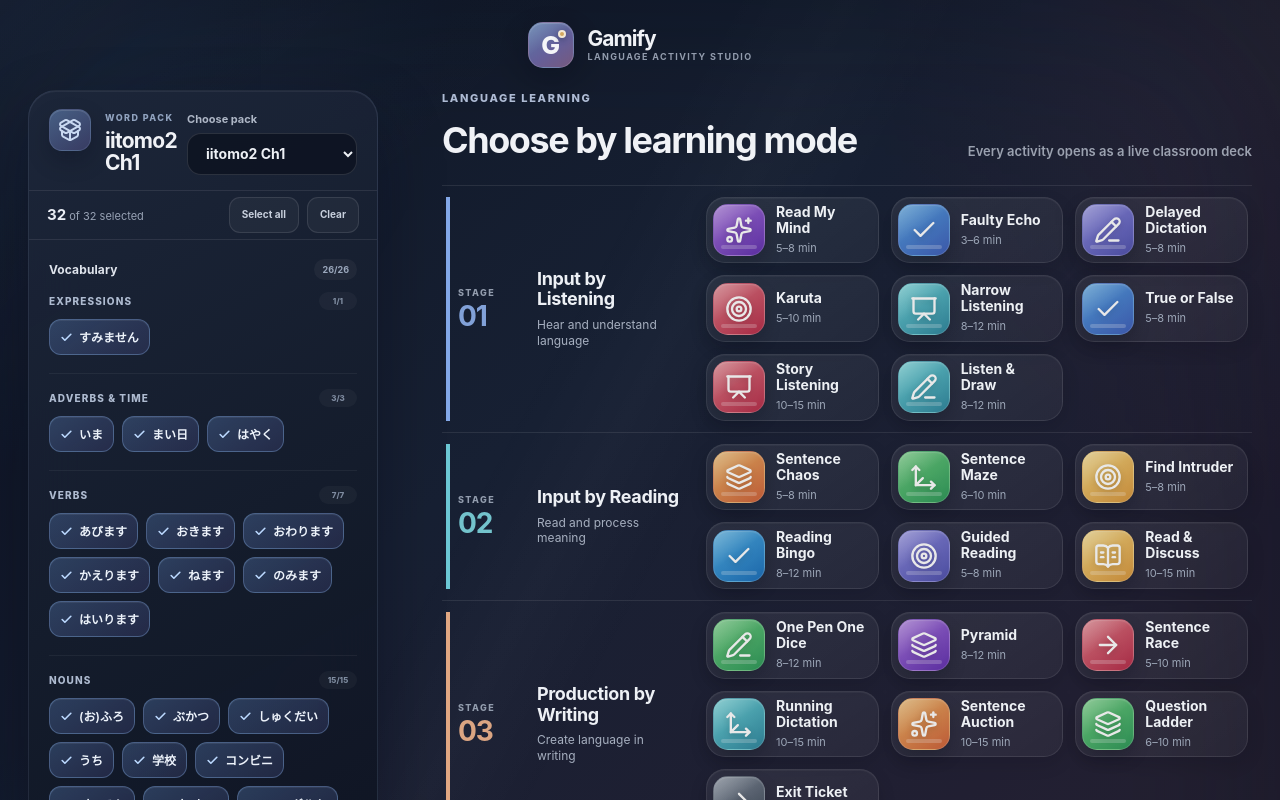
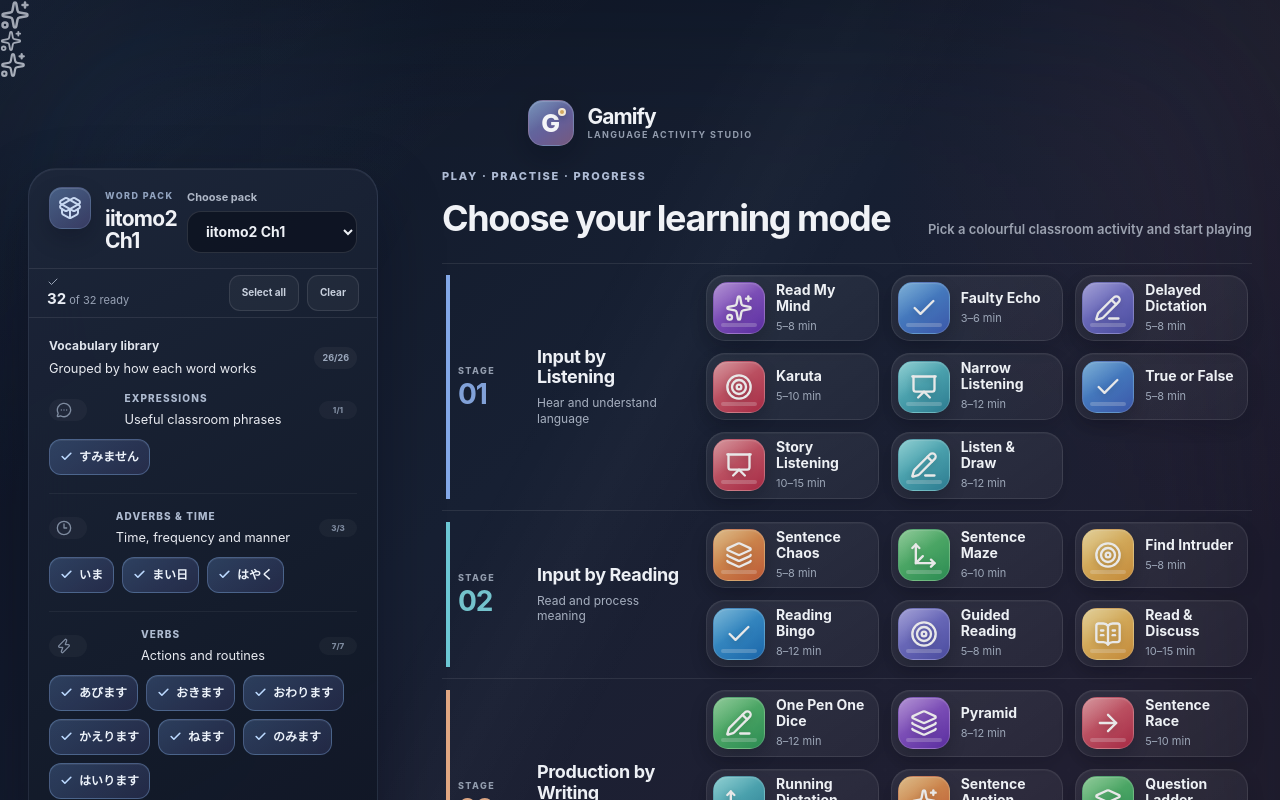
Before and after one commit to japaneseboost/gamify, a Next.js app: page /gamify/ in a window 1280 px wide. Shown: the top 800 px of the page. Built offline with nearby package versions, Linux system fonts and the light colour scheme.

Commit message:
Add cheerful pastel UI structure and word group visuals

```diff
--- a/app/page.tsx
+++ b/app/page.tsx
@@ -4,6 +4,7 @@ import {
   ArrowRight, BookOpenText, Check,
   Layers3, MessageCircleMore, Move3D, Play, Presentation,
   Sparkles, UsersRound, WandSparkles, X, PencilLine, Target, PackageOpen,
+  Clock3, Palette, Puzzle, Shapes, Zap,
 } from "lucide-react";
 import { useEffect, useState } from "react";
 import { generateActivity, type GeneratedActivity } from "./generator";
@@ -25,6 +26,14 @@ const lessonStages:{id:StageId;number:string;name:string;purpose:string;tone:str
   {id:"writing",number:"03",name:"Production by Writing",purpose:"Create language in writing",tone:"orange"},
   {id:"speaking",number:"04",name:"Production by Speaking",purpose:"Use language aloud",tone:"rose"},
 ];
+
+const vocabularyGroupVisuals:Record<string,{icon:typeof Shapes;tone:string;description:string}> = {
+  nouns:{icon:Shapes,tone:"sky",description:"People, places and things"},
+  verbs:{icon:Zap,tone:"mint",description:"Actions and routines"},
+  adjectives:{icon:Palette,tone:"peach",description:"Describing words"},
+  expressions:{icon:MessageCircleMore,tone:"pink",description:"Useful classroom phrases"},
+  "adverbs-time":{icon:Clock3,tone:"lavender",description:"Time, frequency and manner"},
+};
 
 const activities:Activity[] = [
   { id:"read-my-mind", title:"Read My Mind", shortTitle:"Read My Mind", description:"Sensei secretly chooses one answer. Students predict, listen to clues, change their minds, then see the reveal.", category:"Input by Listening", time:"5–8 min", icon:Sparkles, tone:"purple", stage:"listening" },
@@ -140,6 +149,10 @@ export default function Home(){
 
   return <main className="ipad-page">
     <a className="skip-link" href="#activity-apps">Skip to activities</a>
+    <div className="pastel-decor" aria-hidden="true">
+      <span className="pastel-blob blob-sky"/><span className="pastel-blob blob-mint"/><span className="pastel-blob blob-peach"/><span className="pastel-blob blob-lavender"/>
+      <Sparkles className="sparkle sparkle-one" size={30}/><Sparkles className="sparkle sparkle-two" size={22}/><Sparkles className="sparkle sparkle-three" size={26}/>
+    </div>
     <header className="ipad-status brand-status">
       <div className="brand-lockup" aria-label="Gamify — Language Activity Studio">
         <span className="brand-mark" aria-hidden="true"><span>G</span><i/></span>
@@ -153,39 +166,41 @@ export default function Home(){
           <header className="word-pack-header">
             <div className="word-pack-title">
               <span className="word-pack-icon" aria-hidden="true"><PackageOpen size={24}/></span>
-              <div><small>WORD PACK</small><h2>{activePack.name}</h2><p>Select the language used in every game mode.</p></div>
+              <div><small>WORD PACK</small><h2>{activePack.name}</h2><p>Build the language set for today&apos;s games.</p></div>
             </div>
             <label className="pack-picker"><span>Choose pack</span><select className="pack-select" value={packId} onChange={(event)=>choosePack(event.target.value)}>{wordPacks.map((pack)=><option key={pack.id} value={pack.id}>{pack.name}</option>)}</select></label>
           </header>
 
           <div className="pack-toolbar">
-            <span><strong>{selectedCount}</strong> of {totalPackItems} selected</span>
+            <span className="selection-summary"><i aria-hidden="true"><Check size={12}/></i><strong>{selectedCount}</strong> of {totalPackItems} ready</span>
             <div><button type="button" onClick={selectAllItems}>Select all</button><button type="button" onClick={clearItems}>Clear</button></div>
           </div>
 
           <div className="pack-groups">
-            <section className="pack-group" aria-labelledby="pack-vocabulary-title">
-              <header><h3 id="pack-vocabulary-title">Vocabulary</h3><span>{selectedVocabulary.length}/{activePack.vocabulary.length}</span></header>
+            <section className="pack-group vocabulary-library" aria-labelledby="pack-vocabulary-title">
+              <header className="pack-section-heading"><div><h3 id="pack-vocabulary-title">Vocabulary library</h3><small>Grouped by how each word works</small></div><span>{selectedVocabulary.length}/{activePack.vocabulary.length}</span></header>
               <div className="pos-vocabulary-groups">
                 {activePack.vocabularyGroups.map((group)=>{
                   const selectedInGroup=group.items.filter((item)=>selectedVocabulary.includes(item)).length;
-                  return <section className="pos-group" key={group.id} aria-labelledby={`pos-${activePack.id}-${group.id}`}>
-                    <header><h4 id={`pos-${activePack.id}-${group.id}`}>{group.label}</h4><span>{selectedInGroup}/{group.items.length}</span></header>
+                  const visual=vocabularyGroupVisuals[group.id]??vocabularyGroupVisuals.nouns;
+                  const GroupIcon=visual.icon;
+                  return <section className={`pos-group pos-${visual.tone}`} key={group.id} aria-labelledby={`pos-${activePack.id}-${group.id}`}>
+                    <header><span className="pos-icon" aria-hidden="true"><GroupIcon size={16}/></span><div><h4 id={`pos-${activePack.id}-${group.id}`}>{group.label}</h4><small>{visual.description}</small></div><span className="pos-count">{selectedInGroup}/{group.items.length}</span></header>
                     <div className="language-chip-grid">{group.items.map((item)=>{const isSelected=selectedVocabulary.includes(item);return <button type="button" className={`language-chip ${isSelected?"selected":""}`} aria-pressed={isSelected} key={item} onClick={()=>toggleLanguageItem("vocabulary",item)}>{isSelected&&<Check size={13} aria-hidden="true"/>}<span>{item}</span></button>;})}</div>
                   </section>;
                 })}
               </div>
             </section>
-            <section className="pack-group" aria-labelledby="pack-patterns-title">
-              <header><h3 id="pack-patterns-title">Target patterns</h3><span>{selectedPatterns.length}/{activePack.patterns.length}</span></header>
-              <div className="language-chip-grid">{activePack.patterns.map((item)=>{const isSelected=selectedPatterns.includes(item);return <button type="button" className={`language-chip ${isSelected?"selected":""}`} aria-pressed={isSelected} key={item} onClick={()=>toggleLanguageItem("patterns",item)}>{isSelected&&<Check size={13} aria-hidden="true"/>}<span>{item}</span></button>;})}</div>
+            <section className="pack-group pattern-library" aria-labelledby="pack-patterns-title">
+              <header className="pack-section-heading"><span className="pos-icon pattern-icon" aria-hidden="true"><Puzzle size={16}/></span><div><h3 id="pack-patterns-title">Target patterns</h3><small>Sentence frames and grammar</small></div><span>{selectedPatterns.length}/{activePack.patterns.length}</span></header>
+              <div className="language-chip-grid">{activePack.patterns.map((item)=>{const isSelected=selectedPatterns.includes(item);return <button type="button" className={`language-chip pattern-chip ${isSelected?"selected":""}`} aria-pressed={isSelected} key={item} onClick={()=>toggleLanguageItem("patterns",item)}>{isSelected&&<Check size={13} aria-hidden="true"/>}<span>{item}</span></button>;})}</div>
             </section>
           </div>
         </article>
       </aside>
 
       <section className="apps-area" id="activity-apps" aria-labelledby="apps-title">
-        <div className="apps-heading"><div><p>LANGUAGE LEARNING</p><h1 id="apps-title">Choose by learning mode</h1></div><span>Every activity opens as a live classroom deck</span></div>
+        <div className="apps-heading"><div><p>PLAY · PRACTISE · PROGRESS</p><h1 id="apps-title">Choose your learning mode</h1></div><span>Pick a colourful classroom activity and start playing</span></div>
         <div className="lesson-stage-grid">
           {lessonStages.map((stage)=><section className={`lesson-stage stage-${stage.tone}`} key={stage.id} aria-labelledby={`stage-${stage.id}`}><header><span className="stage-index"><small>Stage</small><b>{stage.number}</b></span><div><h2 id={`stage-${stage.id}`}>{stage.name}</h2><p>{stage.purpose}</p></div></header><div className="stage-activities">
             {activities.filter((activity)=>activity.stage===stage.id).map((activity)=>{const Icon=activity.icon;return <button className="stage-activity" key={activity.id} onClick={()=>setSelected(activity)} aria-label={`Create ${activity.title}`}><span className={`app-icon app-${activity.tone}`}><Icon size={24}/><i/></span><span><strong>{activity.shortTitle}</strong><small>{activity.time}</small></span></button>;})}
```
